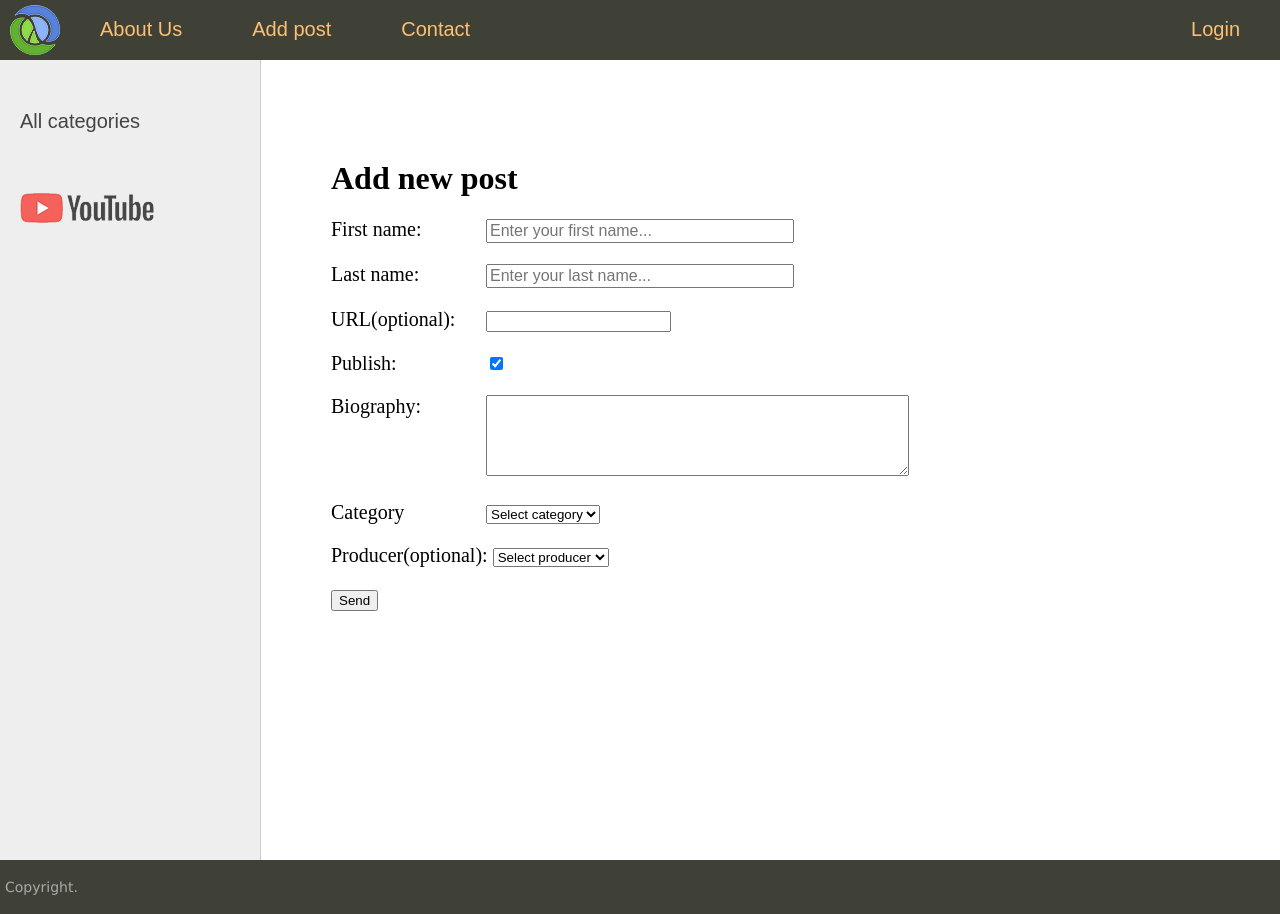
After one commit to dusty-31/actors_django, a Django app: page /add_actor/ in a window 1280 px wide. The commit adds this page. Run offline with Django 5.2, Linux system fonts and the light colour scheme; data that the repository does not hold is empty.

Commit message:
Added actor creation form and changed base.html(navigation bar).

```diff
--- /dev/null
+++ b/actors/forms.py
@@ -0,0 +1,33 @@
+from django import forms
+
+from .models import Category, Producer
+
+
+class ActorForm(forms.Form):
+    first_name = forms.CharField(max_length=50,
+                                 label='First name:',
+                                 widget=forms.TextInput(attrs={
+                                     'class': 'form-input',
+                                     'placeholder': 'Enter your first name...',
+                                 }))
+    last_name = forms.CharField(max_length=50,
+                                label='Last name:',
+                                widget=forms.TextInput(attrs={
+                                    'class': 'form-input',
+                                    'placeholder': 'Enter your last name...'
+                                }))
+    slug = forms.SlugField(label='URL(optional):',
+                           required=False)
+    is_published = forms.BooleanField(label='Publish:',
+                                      required=False,
+                                      initial=True,
+                                      )
+    biography = forms.CharField(label='Biography:',
+                                widget=forms.Textarea(attrs={'cols': 50, 'rows': 5}))
+    category = forms.ModelChoiceField(label='Category',
+                                      queryset=Category.objects.all(),
+                                      empty_label='Select category')
+    producer = forms.ModelChoiceField(label='Producer(optional):',
+                                      queryset=Producer.objects.all(),
+                                      empty_label='Select producer',
+                                      required=False)
--- /dev/null
+++ b/actors/templates/actors/add_actor.html
@@ -0,0 +1,24 @@
+{% extends 'base.html' %}
+
+{% block content %}
+    <h1>{{ title }}</h1>
+    <form action="" method="post">
+        {% csrf_token %}
+        <div class="form-error">
+            {{ form.non_field_errors }}
+        </div>
+        {% for field in form %}
+        	<p>
+                <label class="form-label" for="{{ field.id_for_label }}">{{ field.label }}</label>
+                {{ field }}
+            </p>
+            <div class="form-error">
+                {{ field.errors }}
+            </div>
+        {% endfor %}
+
+        <div>
+            <button type="submit">Send</button>
+        </div>
+    </form>
+{% endblock %}
--- a/actors/urls.py
+++ b/actors/urls.py
@@ -10,4 +10,5 @@
     path('category/<slug:category_slug>', views.category_view, name='category'),
     path('post/<slug:post_slug>', views.post_view, name='post'),
     path('tag/<slug:tag_slug>', views.tag_view, name='tag'),
+    path('add_actor/', views.add_actor_view, name='add_actor'),
 ]
--- a/actors/views.py
+++ b/actors/views.py
@@ -1,6 +1,7 @@
 from django.http import HttpRequest, HttpResponse
 from django.shortcuts import render, get_object_or_404
 
+from .forms import ActorForm
 from .models import Actor, Category, Tag
 
 
@@ -49,3 +50,17 @@
         'category_selected': None,
     }
     return render(request=request, template_name='actors/index.html', context=context)
+
+
+def add_actor_view(request: HttpRequest) -> HttpResponse:
+    if request.method == 'POST':
+        form = ActorForm(request.POST)
+        if form.is_valid():
+            print(form.cleaned_data)
+    else:
+        form = ActorForm()
+    context = {
+        'title': 'Add new post',
+        'form': form,
+    }
+    return render(request=request, template_name='actors/add_actor.html', context=context)
--- a/templates/base.html
+++ b/templates/base.html
@@ -25,15 +25,18 @@
                         <div class="logo"></div>
                     </a>
                 </li>
-                {% for menu_element in menu_list %}
-                    {% if not forloop.last %}
-                        <li>
-                            {% else %}
-                        <li class="last">
-                    {% endif %}
-                <a href='#'>{{ menu_element.title }}</a>
+                <li>
+                    <a href="#">About Us</a>
                 </li>
-                {% endfor %}
+                <li>
+                    <a href="{% url 'actors:add_actor' %}">Add post</a>
+                </li>
+                <li>
+                    <a href="#">Contact</a>
+                </li>
+                <li class="last">
+                    <a href="#">Login</a>
+                </li>
             </ul>
             <div class="clear"></div>
         </div>
```
